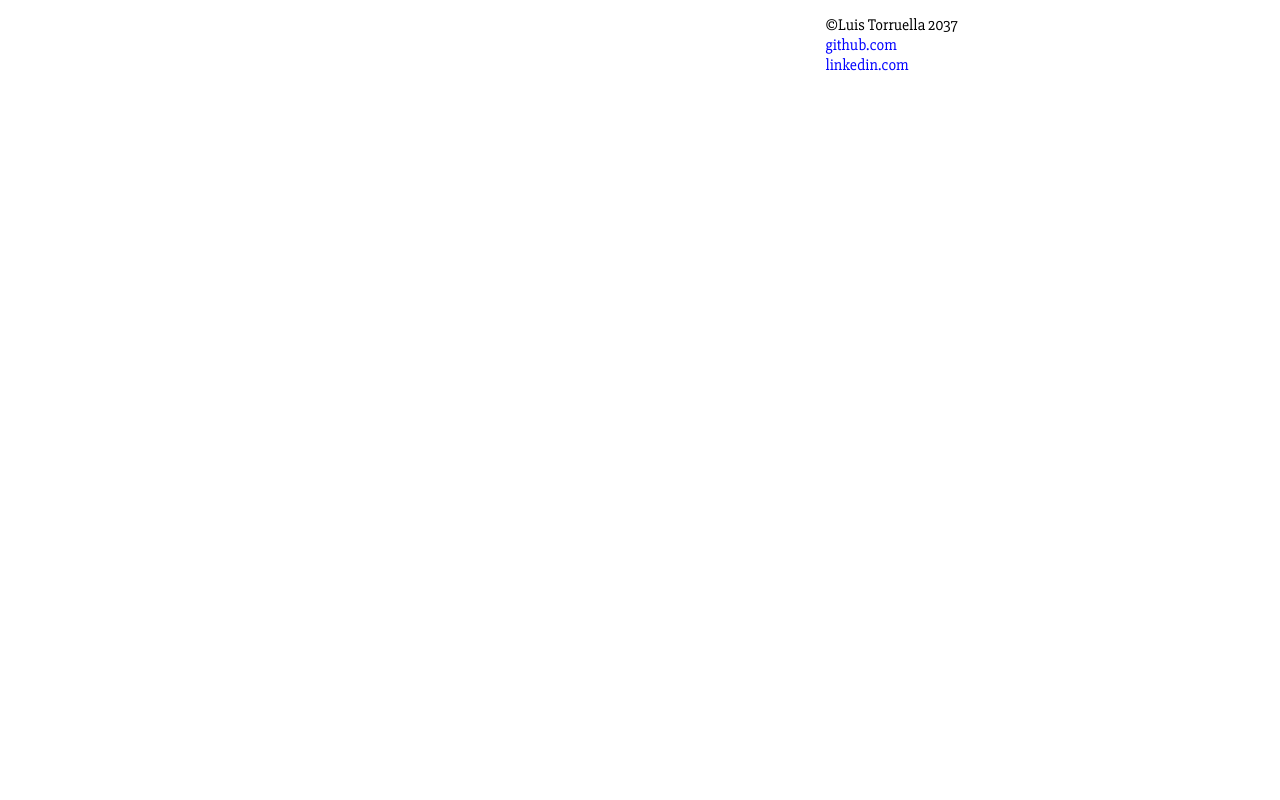
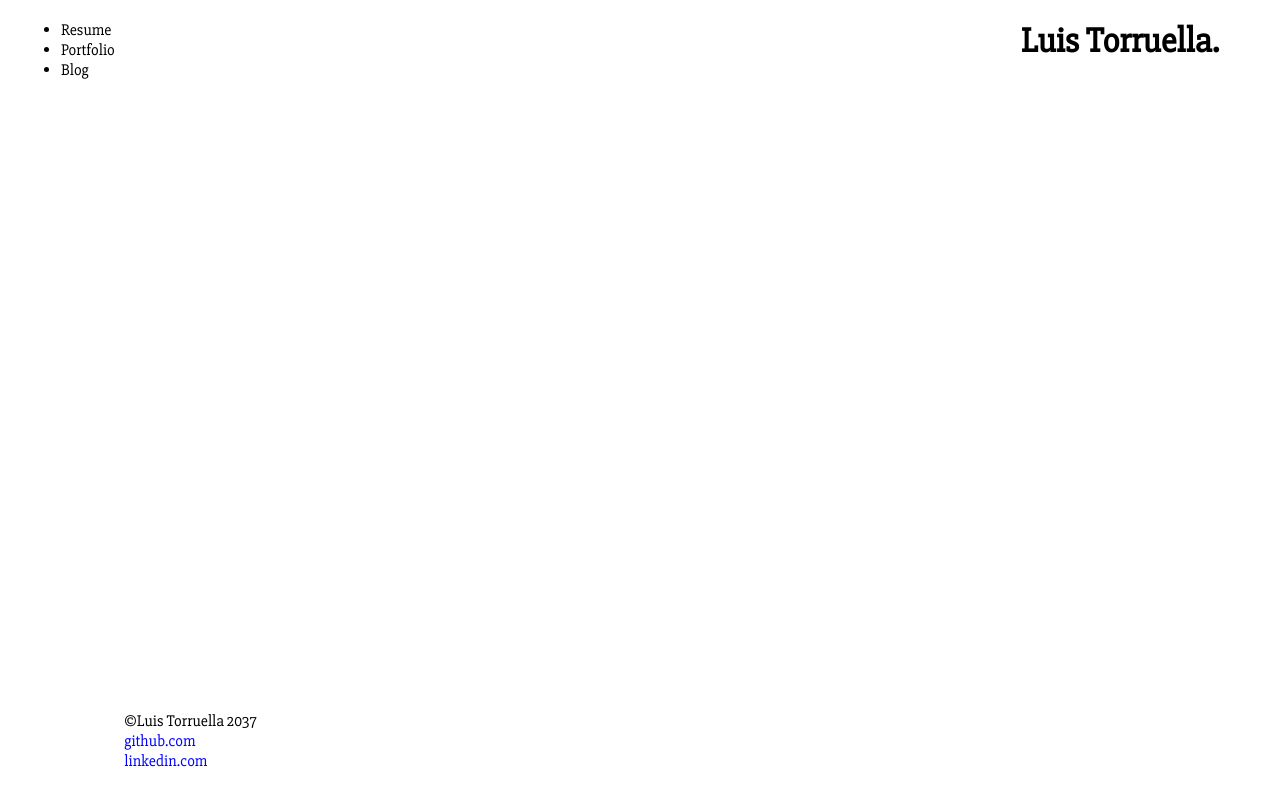
Before and after one commit to letorruella/portfolio, a Gatsby site: page /blog in a window 1280 px wide. Built offline with nearby package versions, Linux system fonts and the light colour scheme; Gatsby itself is replaced by a stand-in of ours.

```diff
--- a/src/components/footer.js
+++ b/src/components/footer.js
@@ -6,7 +6,8 @@ const Footer = ({ siteTitle }) => (
   <footer
   class="footer"
     style={{
-
+      'position':'absolute',
+      'bottom':0,
       marginBottom: `1.45rem`,
     }}
   >
--- a/src/components/main.css
+++ b/src/components/main.css
@@ -20,9 +20,7 @@ body {
 
 
 /** NAV **/
-nav{
-  max-width: 10vw;
-}
+
 .link{
   text-decoration: none;
 }
--- /dev/null
+++ b/src/components/nav.js
@@ -0,0 +1,54 @@
+import { Link } from "gatsby"
+import PropTypes from "prop-types"
+import React from "react"
+
+const Nav = ({ siteTitle }) => (
+  <nav
+    style={{
+      'width':'100%',
+      'height': '10rem',
+      marginBottom: `1.45rem`,
+    }}
+  >
+    <div
+        style={{
+            display:'grid',
+            'grid-template-columns':'30% 70%',
+            'width':'100%',
+            'height':'100%'
+        }}
+        >
+        <ul
+        style={{
+            'margin-left':'5rem',
+            'margin-top' : '2rem',
+        }}
+        >
+            <li>Resume</li>
+            <li>Portfolio</li>
+            <li>Blog</li>
+        </ul>
+        <h1
+        style={{
+            'grid-column':'2/-1',
+            'text-align':'right',
+            'margin-right' : '5rem',
+            'margin-top': '2rem',
+            'font-size': '3.5rem',
+        }}
+        >
+        Luis Torruella.
+      </h1>
+    </div>
+  </nav>
+)
+
+Nav.propTypes = {
+  siteTitle: PropTypes.string,
+}
+
+Nav.defaultProps = {
+  siteTitle: ``,
+}
+
+export default Nav
--- a/src/pages/blog.js
+++ b/src/pages/blog.js
@@ -8,6 +8,7 @@ import Layout from "../components/layout"
 import SEO from "../components/seo"
 import Template from "../templates/blogTemplate"
 import Footer from "../components/footer"
+import Nav from "../components/nav"
 //import { Link } from "gatsby"
 
 
@@ -28,7 +29,7 @@ export default function BlogPage({
         `react`,
       ]}
     />
-
+    <Nav/>
    <Footer />
   </Layout>
   )}
```
Also changed, not shown: 1 other file.
